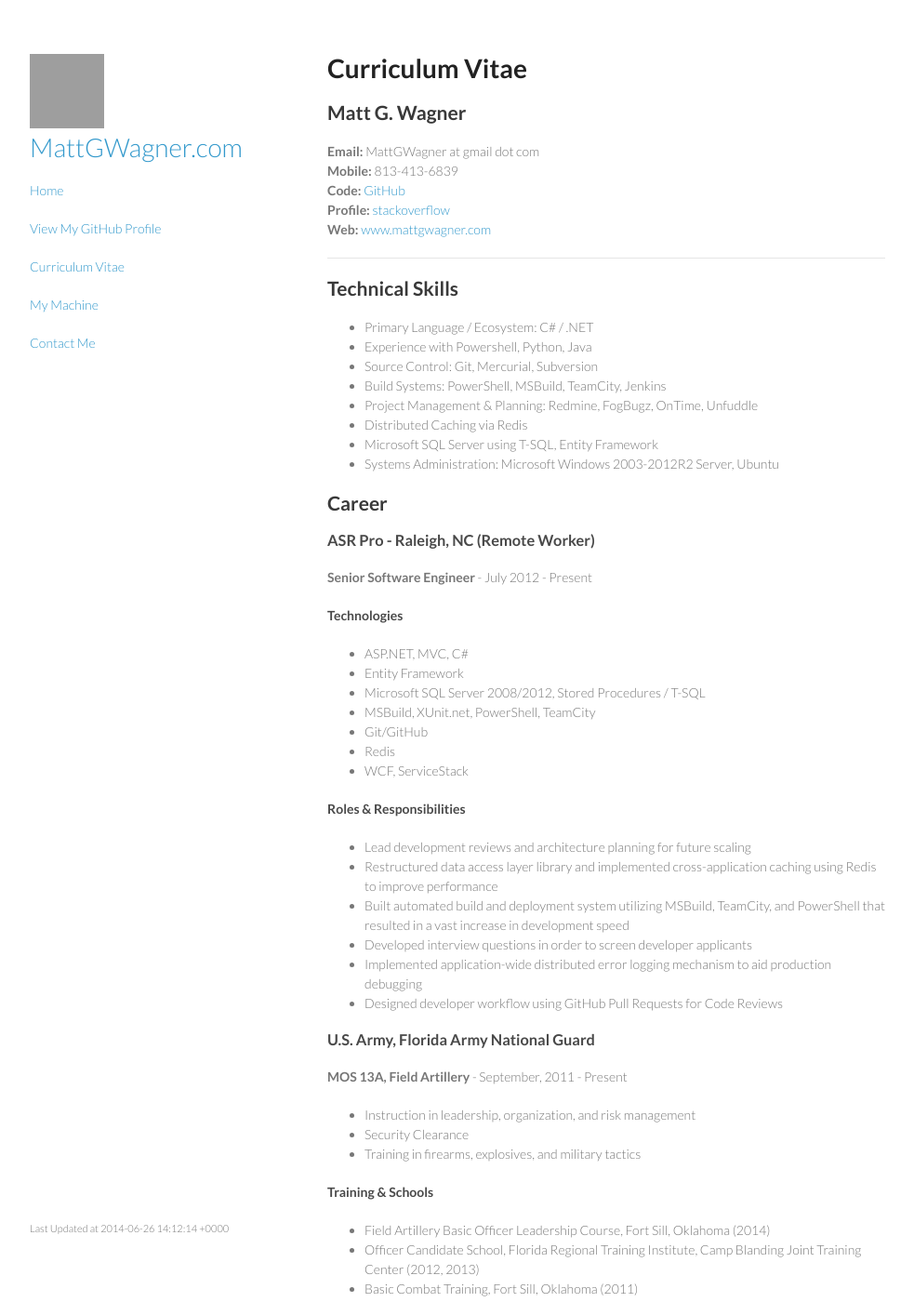
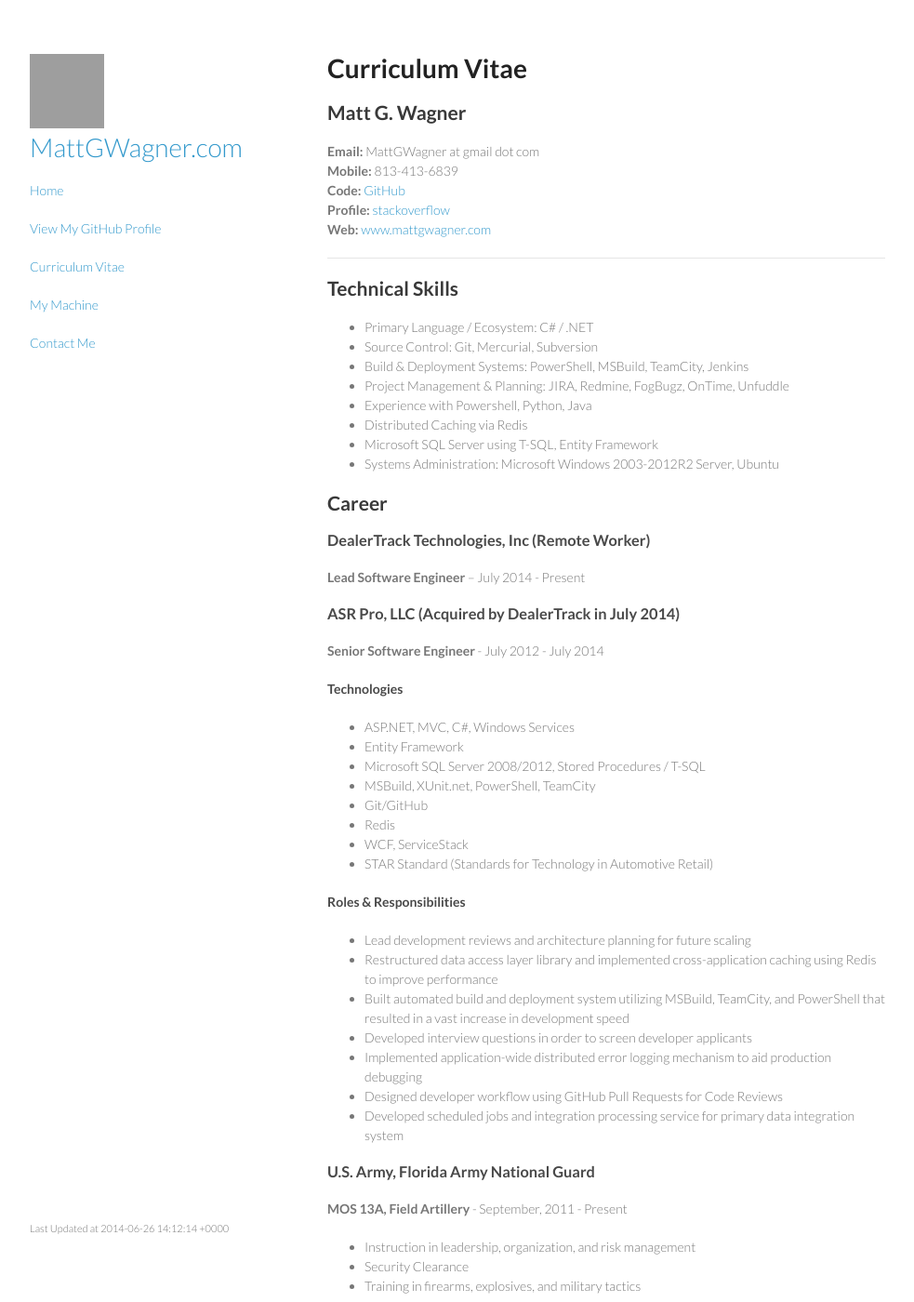
Before and after one commit to mattgwagner/mattgwagner, a Jekyll site: the page built from cv.md, in a window 1280 px wide and 1400 px high. Shown: the whole window at 93% size, without its empty margins (148-1131 px from the left). Built offline with Jekyll 4.4.1, drawn with Linux system fonts in a browser that asks for light colours; grey boxes are pictures that could not be loaded.

Commit message:
Updated CV to include acquisition

```diff
--- a/cv.md
+++ b/cv.md
@@ -18,28 +18,32 @@ title: Matt G. Wagner - Curriculum Vitae
 ## Technical Skills
 
 * Primary Language / Ecosystem: C# / .NET
+* Source Control: Git, Mercurial, Subversion
+* Build & Deployment Systems: PowerShell, MSBuild, TeamCity, Jenkins
+* Project Management & Planning: JIRA, Redmine, FogBugz, OnTime, Unfuddle
 * Experience with Powershell, Python, Java
-* Source Control: Git, Mercurial, Subversion
-* Build Systems: PowerShell, MSBuild, TeamCity, Jenkins
-* Project Management & Planning: Redmine, FogBugz, OnTime, Unfuddle
 * Distributed Caching via Redis
 * Microsoft SQL Server using T-SQL, Entity Framework
 * Systems Administration: Microsoft Windows 2003-2012R2 Server, Ubuntu
 
 ## Career
 
-### ASR Pro - Raleigh, NC (Remote Worker)
-**Senior Software Engineer** - July 2012 - Present
+### DealerTrack Technologies, Inc (Remote Worker)
+**Lead Software Engineer** -- July 2014 - Present
+
+### ASR Pro, LLC (Acquired by DealerTrack in July 2014)
+**Senior Software Engineer** - July 2012 - July 2014
 
 #### Technologies
 
-* ASP.NET, MVC, C#
+* ASP.NET, MVC, C#, Windows Services
 * Entity Framework
 * Microsoft SQL Server 2008/2012, Stored Procedures / T-SQL
 * MSBuild, XUnit.net, PowerShell, TeamCity
 * Git/GitHub
 * Redis
 * WCF, ServiceStack
+* STAR Standard (Standards for Technology in Automotive Retail)
 
 #### Roles & Responsibilities
 
@@ -49,6 +53,7 @@ title: Matt G. Wagner - Curriculum Vitae
 * Developed interview questions in order to screen developer applicants
 * Implemented application-wide distributed error logging mechanism to aid production debugging
 * Designed developer workflow using GitHub Pull Requests for Code Reviews
+* Developed scheduled jobs and integration processing service for primary data integration system
 
 ### U.S. Army, Florida Army National Guard
 **MOS 13A, Field Artillery** - September, 2011 - Present
```
